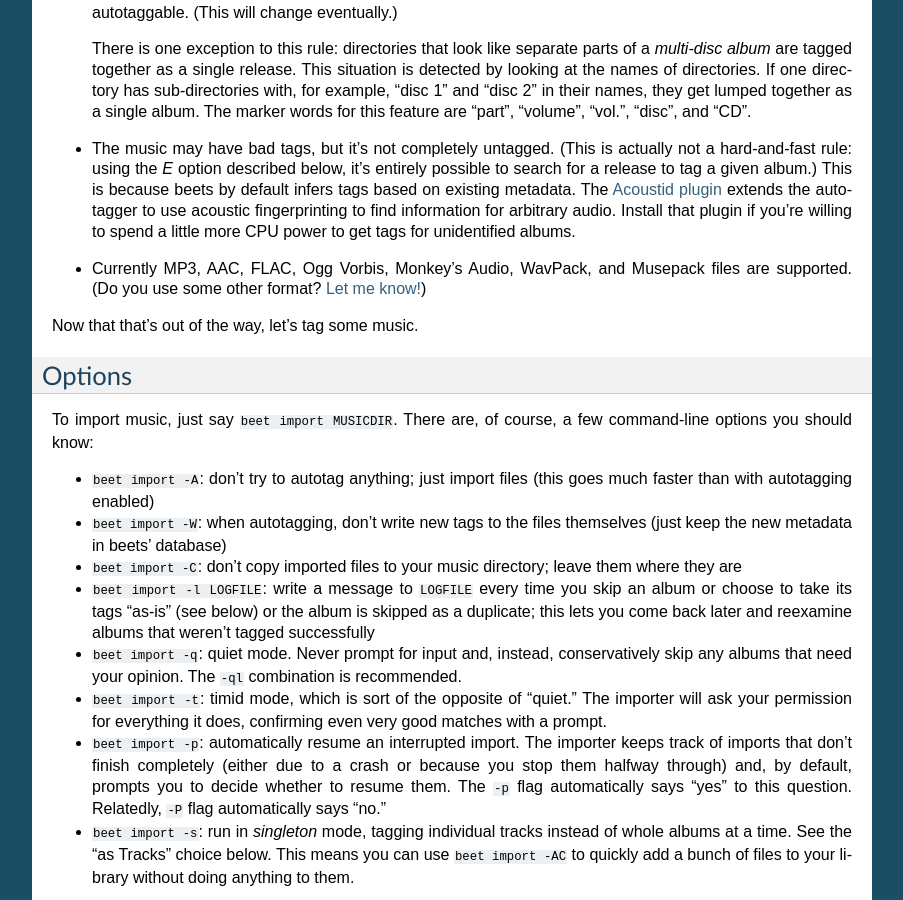
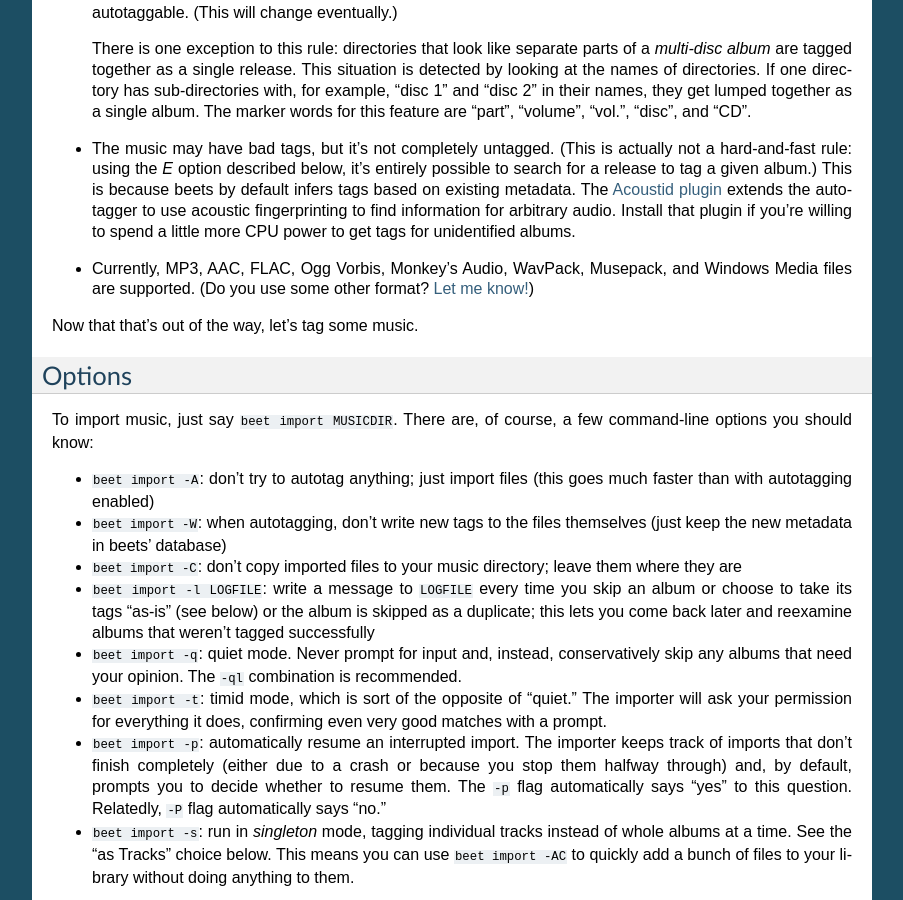
Before and after one commit to google-code-export/beets, a Sphinx documentation site: the page built from docs/guides/tagger.rst, in a window 1280 px wide and 900 px high, scrolled down 763 px. Shown: the whole window, without its empty margins (198-1101 px from the left). Built offline with Sphinx 7.4.7, drawn with Linux system fonts in a browser that asks for light colours.

Commit message:
changelog/docs for WMA support (#75)

```diff
--- a/docs/changelog.rst
+++ b/docs/changelog.rst
@@ -4,6 +4,7 @@
 1.1b2 (in development)
 ----------------------
 
+* Support for Windows Media/ASF audio files. Thanks to Dave Hayes.
 * Two new plugin events were added: *database_change* and *cli_exit*. Thanks to
   Dang Mai Hai.
 
--- a/docs/guides/tagger.rst
+++ b/docs/guides/tagger.rst
@@ -62,9 +62,9 @@
   plugin if you're willing to spend a little more CPU power to get tags for
   unidentified albums.
 
-* Currently MP3, AAC, FLAC, Ogg Vorbis, Monkey's Audio, WavPack, and Musepack
-  files are supported. (Do you use some other format?
-  `Let me know!`_)
+* Currently, MP3, AAC, FLAC, Ogg Vorbis, Monkey's Audio, WavPack, Musepack, and
+  Windows Media files are supported. (Do you use some other format? `Let me
+  know!`_)
 
 .. _Let me know!: mailto:adrian@radbox.org
 
```
